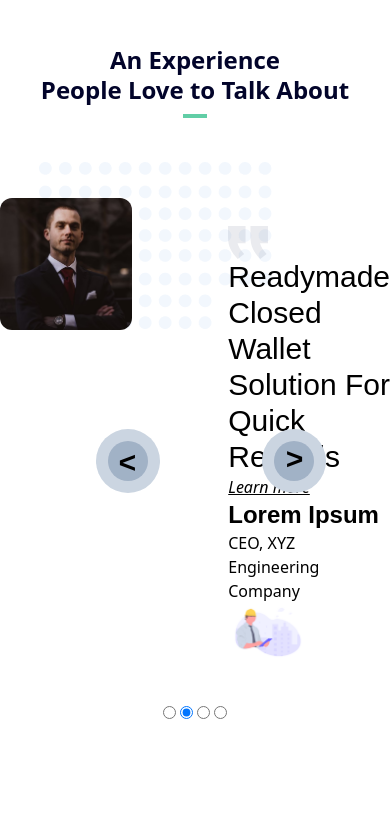
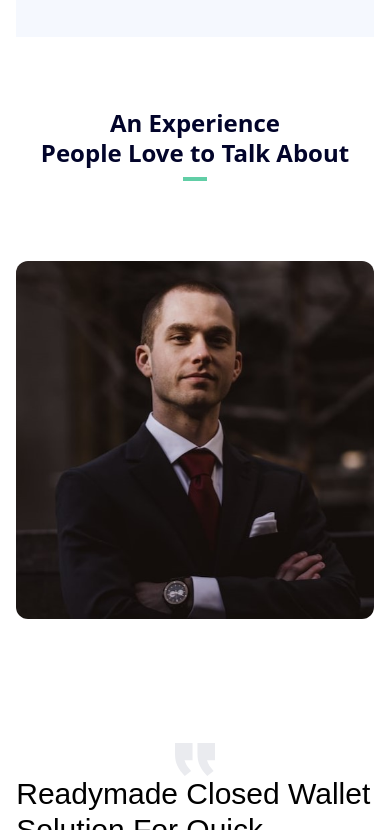
Before and after one commit to Aman-Burnwal/Razorpay-tailwindCss-clone, a website built with Vite: page index.html in a window 390 px wide. Shown: the part 10459-11289 px from the top of the page. Built offline with nearby package versions, Linux system fonts and the light colour scheme.

Commit message:
making responsiveness

```diff
--- a/index.html
+++ b/index.html
@@ -856,11 +856,11 @@
 
         <!-- business demo -->
 
-        <section class="w-full h-screen relative bg-[#F5F8FE] -mt-10 -z-10 ">
+        <section class="relative w-11/12 mx-auto  bg-[#F5F8FE] -mt-10 -z-10 ">
 
-            <div class="w-full max-w-[1080px] h-full  flex justify-between mx-auto pb-10 my-auto items-center">
+            <div class="relative w-full max-w-[1080px]  flex flex-col md:flex-row justify-between mx-auto pb-10 my-auto items-center">
                 <!-- left -->
-                <div class="  flex flex-col gap-6  w-full max-w-[580px] overflow-hidden">
+                <div class=" relative flex flex-col gap-6 mt-11 md:mt-0   w-full max-w-[580px] overflow-hidden">
                     <div>
                         <h2 class="font-bold text-[25px] py-1 text-deepBlueHead">Join the 50,00,000+ businesses using
                             Razorpay
@@ -875,14 +875,15 @@
                     <p>Focus on your business while we handle the complexities of payments for you.</p>
                 </div>
                 <!-- right part image sliding -->
-                <div class="relative w-full max-w-[500px]   h-full">
+                <div class="relative lg:w-full lg:max-w-[500px]   h-full">
                     <!-- blur part -->
                     <div class=" absolute  w-full  top-5 bg-[#F5F8FE] h-20  opacity-60"></div>
                     <div class="absolute  w-full  bottom-0 bg-[#F5F8FE] h-20 opacity-60  "></div>
                     <!-- sliding image -->
-                    <div class="relative h-full w-full overflow-hidden  ">
+                    <div class="relative h-[500px] w-9/12 md:w-11/12  mx-auto  mt-5 md:mt-0 md:h-screen  overflow-hidden  ">
                         <img src="./images/comanies.png" loading="lazy" alt=""
-                            class="relative object-cover overflow-y-hidden companiesList duration-700 -z-10">
+                            class="relative object-cover overflow-y-hidden companiesList duration-700 -z-10"
+                        >
                     </div>
 
                 </div>
@@ -905,17 +906,17 @@
                     <div class="h-1 w-6 bg-greenLight"></div>
                 </div>
             </div>
-            <img src="./images/feature-section1-dottedrows.png" alt="" class="absolute top-1/4 left-[10%]">
+            <img src="./images/feature-section1-dottedrows.png" alt="" class="absolute hidden md:block top-1/4 left-[10%]">
             <!-- message part -->
             <div class="relative w-full mt-20 ">
-                <div class="flex flex-row justify-evenly gap-24 max-w-[800px] mx-auto w-full ">
+                <div class="w-11/12 flex flex-col md:flex-row justify-between gap-24 max-w-[800px] mx-auto  ">
                     <!-- left -->
-                    <div class="">
+                    <div class="relative flex justify-center items-center  ">
 
-                        <img src="./images/testimonial.jpg" alt="" height="300px" width="300px" class="rounded-xl">
+                        <img src="./images/testimonial.jpg" alt=""  class="rounded-xl w-200px lg:h-[300px] h-200px lg:w-[300px]">
 
                     </div>
-                    <div class="relative pt-7  ">
+                    <div class="relative pt-7 flex flex-col items-center justify-center ">
                         <!-- right -->
                         <img src="images/quotes.svg" alt="" height="30px" width="40px" class="object-cover">
                         <h3 class="text-3xl font-mullish   font-extralight">Readymade Closed Wallet <br> Solution For
@@ -929,15 +930,15 @@
                     </div>
                 </div>
 
-                <button class="absolute top-1/2 left-24 bg-slate-300 w-16 h-16  rounded-full
-                    flex items-center justify-center">
-                    <div class="rotate-180 bg-slate-300 w-10 h-10 rounded-full mix-blend-multiply
-                        ">
-                        <i class="text-3xl font-extrabold font-mullish   ">&#x3e;</i>
+                <button class=" hidden md:flex absolute top-1/2 left-[4vw] bg-slate-300 w-10 h-10 lg:w-16 lg:h-16  rounded-full
+                     items-center justify-center">
+                    <div class="rotate-180 bg-slate-300 w-5 h-5 lg:w-10 lg:h-10 rounded-full mix-blend-multiply"
+                    >
+                        <i class="text-base lg:text-3xl font-extrabold font-mullish   ">&#x3e;</i>
                     </div>
                 </button>
-                <button class="absolute top-1/2 right-16 bg-slate-300 w-16 h-16  rounded-full
-                                flex items-center justify-center">
+                <button class="hidden md:flex absolute top-1/2 right-16 bg-slate-300 w-10 h-10 lg:w-16 lg:h-16  rounded-full
+                                 items-center justify-center">
                     <div class=" bg-slate-300 w-10 h-10 rounded-full mix-blend-multiply
                                     ">
                         <i class="text-3xl font-extrabold font-mullish   ">&#x3e;</i>
@@ -948,7 +949,7 @@
             </div>
 
 
-            <div class="mx-auto max-w-fit pt-10 mb-12 ">
+            <div class=" sm:flex hidden mx-auto max-w-fit pt-10 mb-12 ">
                 <input type="radio" name="page" class="bg-red-500 checked:bg-red-700" />
                 <input type="radio" name="page" checked />
                 <input type="radio" name="page" id="" />
@@ -959,7 +960,7 @@
         <!--razor pay super charge-->
         <section class=" relative  h-screen">
 
-            <div class="w-full h-full bg-[url(/images/CTABg.svg)]  bg-no-repeat bg-right  bg-cover ctabg">
+            <div class="w-full h-full bg-[url(/images/CTABg.svg)] flex justify-between bg-no-repeat bg-center md:bg-right   lg:bg-cover ctabg">
                 <div class="w-10/12 mx-auto  flex justify-between items-center m-6 pt-10">
                     <div class="font-mullish flex flex-col justify-between  gap-4 pt-20  ">
                         <h2 class="text-white text-2xl font-bold font-mullish ">Supercharge your business with Razorpay
@@ -991,7 +992,7 @@
 
                         </button>
                     </div>
-                    <div class="">
+                    <div class="hidden md:block md:w-[200px] md:h-[200px] lg:w-[300px] h-full w-full">
                         <img src="./images/ctaImg.svg" alt="">
                     </div>
                 </div>
@@ -1003,7 +1004,7 @@
         <!-- footer section -->
         <footer class="relative w-full bg-[#EEF8FF] ">
 
-            <div class="relative grid grid-cols-4  mx-auto gap-8 w-11/12  max-w-[1080px] pb-10 font-mullish pt-10">
+            <div class="relative grid grid-cols-1 md:grid-cols-2 lg:grid-cols-4  mx-auto gap-8 w-11/12  max-w-[1080px] pb-10 font-mullish pt-10">
                 <!-- col1 -->
                 <div class=" relative flex flex-col  gap-4 flex-wrap font-mullish ">
                     <img src="./images/logo-dark.svg" alt="" width="130px" height="70px" loading="lazy">
```
